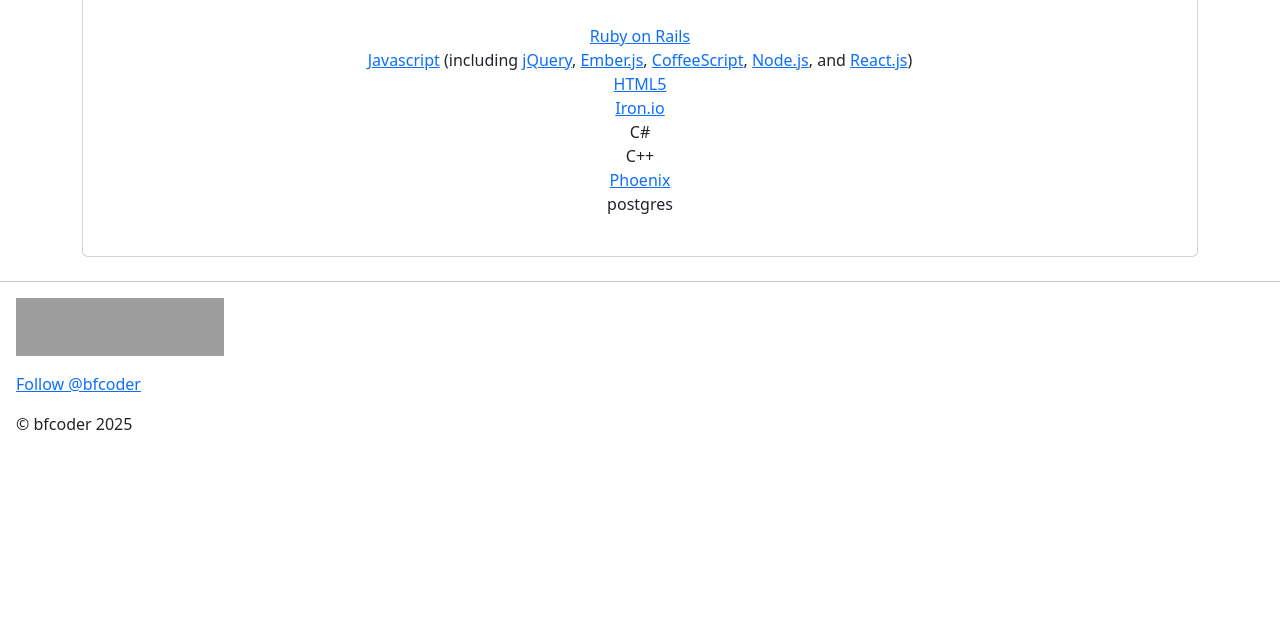
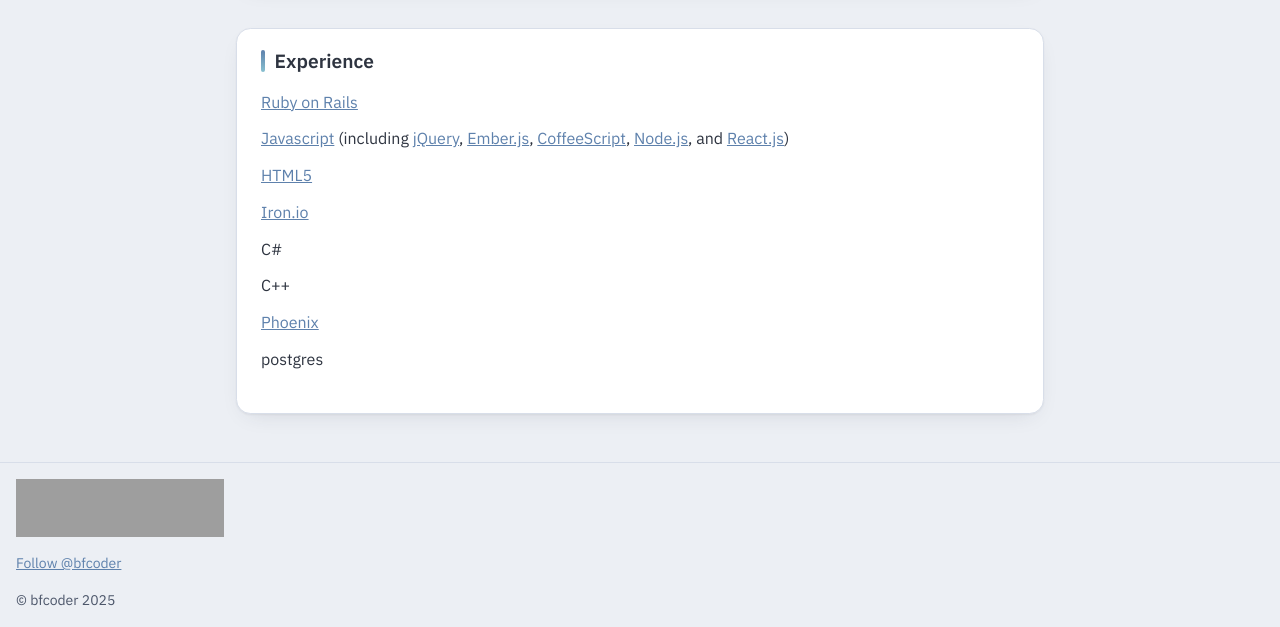
Before and after one commit to bfcoder/bfcoder.github.com, an Astro site: page / in a window 1280 px wide. Shown: the part 714-1341 px from the top of the page. Before the commit the page ends 1166 px from the top, so only its background shows below. Built offline with nearby package versions, Linux system fonts and the light colour scheme; Astro itself is replaced by a stand-in of ours; grey boxes are pictures that could not be loaded; a script that the page names is missing.

Commit message:
Theme: Nordic: Nord palette, soft cards, auto light/dark via prefers-color-scheme
Co-Authored-By: Claude Opus 5.5 <noreply@anthropic.com>

```diff
--- a/src/layouts/Layout.astro
+++ b/src/layouts/Layout.astro
@@ -18,6 +18,9 @@ const canonicalUrl = new URL(Astro.url.pathname, import.meta.env.SITE).href;
     <meta charset="UTF-8" />
     <meta name="viewport" content="width=device-width" />
     <link rel="icon" type="image/svg+xml" href="/favicon.svg" />
+    <link rel="preconnect" href="https://fonts.googleapis.com" />
+    <link rel="preconnect" href="https://fonts.gstatic.com" crossorigin />
+    <link rel="stylesheet" href="https://fonts.googleapis.com/css2?family=IBM+Plex+Mono:wght@600&family=IBM+Plex+Sans:wght@300;400;500;600&display=swap" />
     <title>{title}</title>
 
     <link rel="canonical" href={canonicalUrl}/>
--- a/src/pages/404.astro
+++ b/src/pages/404.astro
@@ -1,5 +1,5 @@
 ---
-import "bootstrap/dist/css/bootstrap.css";
+import "../sass/app.scss";
 ---
 
 <!DOCTYPE html>
@@ -7,6 +7,9 @@ import "bootstrap/dist/css/bootstrap.css";
 <html lang="en">
   <head>
     <title> Page Not Found </title>
+    <link rel="preconnect" href="https://fonts.googleapis.com" />
+    <link rel="preconnect" href="https://fonts.gstatic.com" crossorigin />
+    <link rel="stylesheet" href="https://fonts.googleapis.com/css2?family=IBM+Plex+Mono:wght@600&family=IBM+Plex+Sans:wght@300;400;500;600&display=swap" />
   </head>
 
   <body>
--- a/src/sass/app.scss
+++ b/src/sass/app.scss
@@ -1,7 +1,215 @@
 @import "bootstrap/dist/css/bootstrap.css";
+
+// Theme: Nordic
+// Calm, airy and professional, built on the Nord palette. Light by default and
+// switches to a matching dark palette automatically when the OS prefers dark.
+
+// Nord palette
+$nord0: #2e3440;
+$nord1: #3b4252;
+$nord2: #434c5e;
+$nord3: #4c566a;
+$nord4: #d8dee9;
+$nord5: #e5e9f0;
+$nord6: #eceff4;
+$nord7: #8fbcbb;
+$nord8: #88c0d0;
+$nord9: #81a1c1;
+$nord10: #5e81ac;
+
+:root {
+  --n-bg: #{$nord6};
+  --n-surface: #ffffff;
+  --n-text: #{$nord0};
+  --n-muted: #{$nord3};
+  --n-line: #{$nord4};
+  --n-accent: #{$nord10};
+  --n-accent-2: #{$nord8};
+  --n-shadow: 0 1px 2px rgba(46, 52, 64, 0.06), 0 8px 24px -12px rgba(46, 52, 64, 0.18);
+
+  --bs-body-bg: var(--n-bg);
+  --bs-body-color: var(--n-text);
+  --bs-body-font-family: "IBM Plex Sans", system-ui, -apple-system, "Segoe UI", sans-serif;
+  --bs-dark-rgb: 46, 52, 64;
+  --bs-link-color-rgb: 94, 129, 172;
+  --bs-link-hover-color-rgb: 76, 86, 106;
+  --bs-border-color: var(--n-line);
+  --bs-emphasis-color: var(--n-text);
+}
+
+@media (prefers-color-scheme: dark) {
+  :root {
+    --n-bg: #{$nord0};
+    --n-surface: #{$nord1};
+    --n-text: #{$nord4};
+    --n-muted: #{$nord9};
+    --n-line: #{$nord2};
+    --n-accent: #{$nord8};
+    --n-accent-2: #{$nord7};
+    --n-shadow: 0 8px 24px -12px rgba(0, 0, 0, 0.6);
+
+    --bs-dark-rgb: 36, 41, 51;
+    --bs-link-color-rgb: 136, 192, 208;
+    --bs-link-hover-color-rgb: 143, 188, 187;
+  }
+}
+
+h1, h2, h3, h4, h5, h6 {
+  color: var(--n-text);
+  font-weight: 600;
+}
+
+// Navigation
+.navbar.navbar-dark {
+  --bs-navbar-color: #{$nord4};
+  --bs-navbar-hover-color: #{$nord8};
+  --bs-navbar-active-color: #fff;
+  --bs-navbar-brand-color: #fff;
+  --bs-navbar-brand-hover-color: #{$nord8};
+}
+
+.navbar-brand {
+  font-family: "IBM Plex Mono", ui-monospace, monospace;
+  font-weight: 600;
+  line-height: 1.875rem;
+}
 
 .sub-nav {
   top: 56px;
+
+  &.navbar.navbar-dark {
+    background-color: var(--n-surface) !important;
+    box-shadow: inset 0 -1px 0 var(--n-line);
+  }
+
+  .navbar-brand {
+    color: var(--n-accent);
+    font-size: 0.9rem;
+    letter-spacing: 0.12em;
+    text-transform: uppercase;
+  }
+}
+
+.dropdown-menu {
+  --bs-dropdown-bg: var(--n-surface);
+  --bs-dropdown-border-color: var(--n-line);
+  --bs-dropdown-border-radius: 0.6rem;
+  --bs-dropdown-link-color: var(--n-text);
+  --bs-dropdown-link-hover-color: var(--n-text);
+  --bs-dropdown-link-hover-bg: var(--n-bg);
+  box-shadow: var(--n-shadow);
+}
+
+// Hero
+.text-bg-dark {
+  background: linear-gradient(135deg, $nord10 0%, $nord9 50%, $nord8 100%) !important;
+  color: #fff !important;
+}
+
+.display-4 {
+  font-weight: 300;
+  font-size: clamp(2rem, 5vw, 3.4rem);
+  letter-spacing: -0.02em;
+  color: #fff;
+}
+
+.lead {
+  opacity: 0.9;
+}
+
+main > .container {
+  max-width: 52rem;
+  margin-top: 2.5rem;
+}
+
+// Cards
+.card {
+  --bs-card-bg: var(--n-surface);
+  --bs-card-border-color: var(--n-line);
+  --bs-card-border-radius: 0.9rem;
+  --bs-card-inner-border-radius: 0.9rem;
+  --bs-card-cap-bg: transparent;
+  --bs-card-color: var(--n-text);
+  --bs-card-spacer-x: 1.5rem;
+  --bs-card-cap-padding-x: 1.5rem;
+  box-shadow: var(--n-shadow);
+}
+
+.card-header {
+  border-bottom: 0;
+  text-align: left;
+  padding-top: 1.25rem;
+
+  h4 {
+    font-size: 1.2rem;
+    display: flex;
+    align-items: center;
+    gap: 0.6rem;
+
+    &::before {
+      content: "";
+      width: 4px;
+      height: 1.1em;
+      border-radius: 2px;
+      background: linear-gradient(var(--n-accent), var(--n-accent-2));
+    }
+  }
+}
+
+.card-body {
+  text-align: left;
+  padding-top: 0;
+  color: var(--n-text);
+  line-height: 1.7;
+
+  ul {
+    margin-top: 0.5rem !important;
+  }
+
+  li + li {
+    margin-top: 0.6rem;
+  }
+}
+
+.btn-outline-primary {
+  --bs-btn-color: var(--n-accent);
+  --bs-btn-border-color: var(--n-accent);
+  --bs-btn-hover-color: #fff;
+  --bs-btn-hover-bg: #{$nord10};
+  --bs-btn-hover-border-color: #{$nord10};
+  --bs-btn-active-color: #fff;
+  --bs-btn-active-bg: #{$nord3};
+  --bs-btn-active-border-color: #{$nord3};
+  --bs-btn-border-radius: 0.5rem;
+  --bs-btn-font-size: 0.95rem;
+  --bs-btn-font-weight: 500;
+}
+
+.btn-light {
+  --bs-btn-bg: #fff;
+  --bs-btn-color: #{$nord10};
+  --bs-btn-hover-bg: #{$nord6};
+  --bs-btn-hover-color: #{$nord10};
+}
+
+.text-light {
+  color: #{$nord6} !important;
+}
+
+.display-1 {
+  font-weight: 300;
+  color: #{$nord8};
+}
+
+hr {
+  border-top: 1px solid var(--n-line);
+  opacity: 1;
+  margin-top: 3rem;
+}
+
+footer {
+  color: var(--n-muted);
+  font-size: 0.875rem;
 }
 
 .top-container {
```
